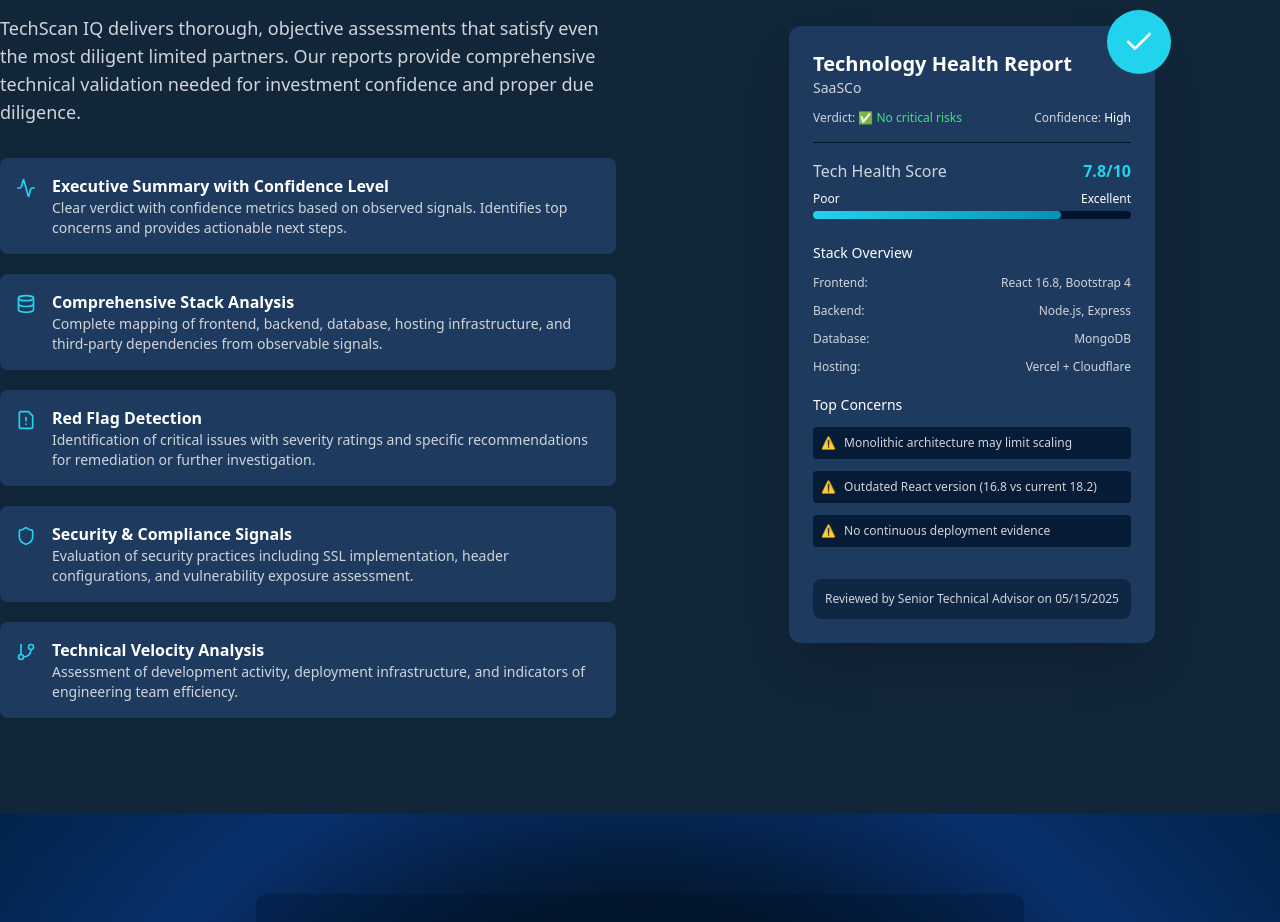
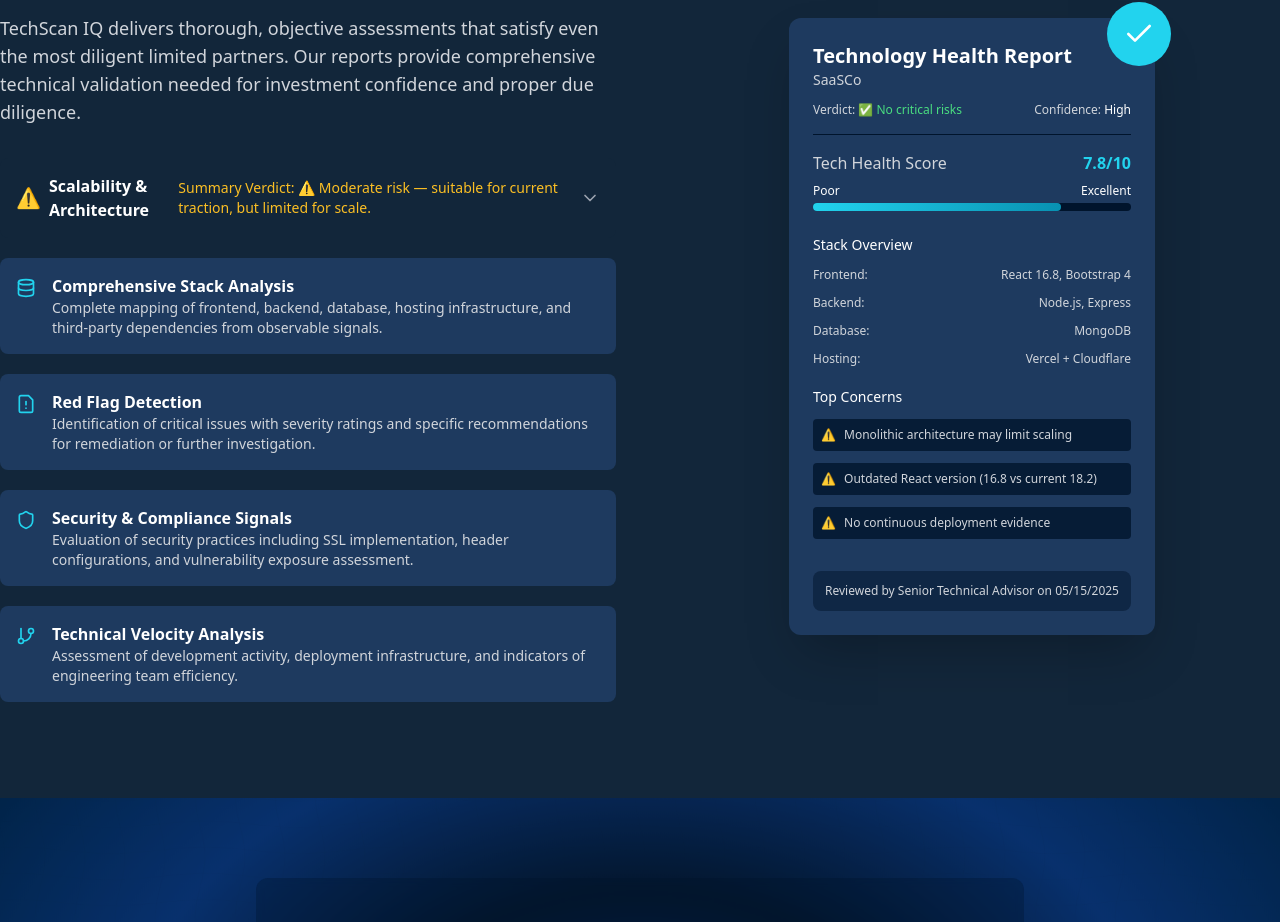
Before and after one commit to joseph-karim/techscaniq-site, a React (Vite) app: page / in a window 1280 px wide. Shown: the part 2302-3224 px from the top of the page. Built offline with nearby package versions, Linux system fonts and the light colour scheme.

Commit message:
Create RiskReversalDetailTab Component and Update Landing Page

```diff
--- /dev/null
+++ b/src/components/techscan/RiskReversalDetailTab.tsx
@@ -0,0 +1,145 @@
+import { useState } from 'react'
+import { ChevronDown, ChevronUp, PackageCheck, Network, GitBranch, Server, AlertCircle } from 'lucide-react'
+
+type RiskReversalDetailTabProps = {
+  title: string
+  riskLevel: 'low' | 'moderate' | 'high' | 'critical'
+  emoji: string
+  className?: string
+}
+
+export function RiskReversalDetailTab({
+  title,
+  riskLevel,
+  emoji,
+  className,
+}: RiskReversalDetailTabProps) {
+  const [isExpanded, setIsExpanded] = useState(false)
+
+  const getRiskColor = (risk: string) => {
+    switch (risk) {
+      case 'low':
+        return 'text-green-400'
+      case 'moderate':
+        return 'text-amber-400'
+      case 'high':
+        return 'text-orange-500'
+      case 'critical':
+        return 'text-red-500'
+      default:
+        return 'text-amber-400'
+    }
+  }
+
+  return (
+    <div className={`bg-[#12263A] rounded-lg transition-all overflow-hidden ${className}`}>
+      <div
+        className="p-4 cursor-pointer flex items-center justify-between"
+        onClick={() => setIsExpanded(!isExpanded)}
+      >
+        <div className="flex items-center">
+          <span className="text-xl mr-2">{emoji}</span>
+          <h4 className="font-bold text-white">{title}</h4>
+        </div>
+        <div className="flex items-center">
+          <span className={`mr-4 text-sm ${getRiskColor(riskLevel)}`}>
+            Summary Verdict: {emoji} {riskLevel.charAt(0).toUpperCase() + riskLevel.slice(1)} risk — suitable for current traction, but limited for scale.
+          </span>
+          <button className="text-gray-400 hover:text-white transition-colors">
+            {isExpanded ? <ChevronUp className="h-5 w-5" /> : <ChevronDown className="h-5 w-5" />}
+          </button>
+        </div>
+      </div>
+
+      {isExpanded && (
+        <div className="overflow-hidden transition-all duration-300 animate-in fade-in-0" style={{ animationDuration: '300ms' }}>
+          <div className="p-4 space-y-6 bg-[#12263A]">
+            {/* Code Structure & Modularity */}
+            <div className="rounded-lg bg-[#1E3A5F] p-4">
+              <div className="flex items-center mb-3">
+                <PackageCheck className="h-5 w-5 text-[#22D3EE] mr-2" />
+                <h5 className="font-semibold text-white">🧱 Code Structure & Modularity</h5>
+              </div>
+              <ul className="space-y-2 text-[#D1D5DB] text-sm pl-7">
+                <li className="list-disc">Monolithic architecture (single JS bundle, no modular loading)</li>
+                <li className="list-disc">No microservices or containerization</li>
+                <li className="list-disc">Limited ability to scale features independently</li>
+              </ul>
+            </div>
+
+            {/* API Design & Documentation */}
+            <div className="rounded-lg bg-[#1E3A5F] p-4">
+              <div className="flex items-center mb-3">
+                <Network className="h-5 w-5 text-[#22D3EE] mr-2" />
+                <h5 className="font-semibold text-white">🕸 API Design & Documentation</h5>
+              </div>
+              <ul className="space-y-2 text-[#D1D5DB] text-sm pl-7">
+                <li className="list-disc">REST endpoints inferred from behavior layer</li>
+                <li className="list-disc">No Swagger/OpenAPI schemas</li>
+                <li className="list-disc">Single-point risks: auth & billing</li>
+              </ul>
+            </div>
+
+            {/* DevOps & Deployment Maturity */}
+            <div className="rounded-lg bg-[#1E3A5F] p-4">
+              <div className="flex items-center mb-3">
+                <GitBranch className="h-5 w-5 text-[#22D3EE] mr-2" />
+                <h5 className="font-semibold text-white">⚙️ DevOps & Deployment Maturity</h5>
+              </div>
+              <ul className="space-y-2 text-[#D1D5DB] text-sm pl-7">
+                <li className="list-disc">Basic CI via GitHub Actions</li>
+                <li className="list-disc">Manual deployment inferred</li>
+                <li className="list-disc">No advanced rollout mechanisms (e.g. blue/green)</li>
+              </ul>
+            </div>
+
+            {/* Infrastructure Flexibility */}
+            <div className="rounded-lg bg-[#1E3A5F] p-4">
+              <div className="flex items-center mb-3">
+                <Server className="h-5 w-5 text-[#22D3EE] mr-2" />
+                <h5 className="font-semibold text-white">🔧 Infrastructure Flexibility</h5>
+              </div>
+              <ul className="space-y-2 text-[#D1D5DB] text-sm pl-7">
+                <li className="list-disc">Hosted on Vercel (fast, but less backend control)</li>
+                <li className="list-disc">No autoscaling, no orchestration (Kubernetes absent)</li>
+                <li className="list-disc">MVP-optimized but not Series A-ready</li>
+              </ul>
+            </div>
+
+            {/* Tech Debt Warning */}
+            <div className="rounded-lg bg-[#1E3A5F] p-4">
+              <div className="flex items-center mb-3">
+                <AlertCircle className="h-5 w-5 text-[#22D3EE] mr-2" />
+                <h5 className="font-semibold text-white">📊 Tech Debt Warning</h5>
+              </div>
+              <ul className="space-y-2 text-[#D1D5DB] text-sm pl-7">
+                <li className="list-disc">Bootstrap 4 usage = stack age</li>
+                <li className="list-disc">No visible automated test coverage</li>
+                <li className="list-disc">Likely manual QA processes</li>
+              </ul>
+            </div>
+
+            {/* Analyst Commentary */}
+            <div className="rounded-lg bg-[#0A1A2F] p-4 border border-[#1E3A5F]/50">
+              <h5 className="font-semibold text-white mb-2">🗣️ Analyst Commentary</h5>
+              <p className="text-[#D1D5DB] text-sm italic">
+                "The team has clearly optimized for speed and iteration — but future-proofing is limited.
+                Without architectural modularity or robust CI/CD, this product may struggle to scale with
+                customer volume or engineering headcount. Investors should press for a tech roadmap addressing
+                refactoring and devops maturity before Series A."
+              </p>
+              <div className="flex justify-end mt-3">
+                <button className="text-xs text-[#22D3EE] hover:underline flex items-center">
+                  Copy to clipboard
+                  <svg className="ml-1 h-3 w-3" fill="none" viewBox="0 0 24 24" stroke="currentColor">
+                    <path strokeLinecap="round" strokeLinejoin="round" strokeWidth={2} d="M8 5H6a2 2 0 00-2 2v12a2 2 0 002 2h10a2 2 0 002-2v-1M8 5a2 2 0 002-2h2a2 2 0 012 2m0 0h2a2 2 0 012 2v3m2 4H10m0 0l3-3m-3 3l3 3" />
+                  </svg>
+                </button>
+              </div>
+            </div>
+          </div>
+        </div>
+      )}
+    </div>
+  )
+}
--- a/src/components/techscan/landing-page.tsx
+++ b/src/components/techscan/landing-page.tsx
@@ -2,6 +2,7 @@
 import { ArrowRight, Check, Clock, FileWarning, PhoneOff as MoneyOff, Scan, Rows as Browser, FileCheck, Shield, Activity, Database, GitBranch } from "lucide-react"
 import { AnimatedBackground } from "./animated-background"
 import { TechHealthDashboard } from "./TechHealthDashboard"
+import { RiskReversalDetailTab } from "./RiskReversalDetailTab"
 
 export function TechScanLandingPage() {
   return (
@@ -148,17 +149,12 @@
               </p>
 
               <div className="space-y-5">
-                <div className="bg-[#1E3A5F] p-4 rounded-lg hover:shadow-md transition-all hover:shadow-cyan-500/10">
-                  <div className="flex items-start">
-                    <div className="mr-4 text-[#22D3EE] mt-1">
-                      <Activity className="h-5 w-5" />
-                    </div>
-                    <div>
-                      <h4 className="font-bold text-white">Executive Summary with Confidence Level</h4>
-                      <p className="text-sm text-[#D1D5DB]">Clear verdict with confidence metrics based on observed signals. Identifies top concerns and provides actionable next steps.</p>
-                    </div>
-                  </div>
-                </div>
+                <RiskReversalDetailTab
+                  title="Scalability & Architecture"
+                  riskLevel="moderate"
+                  emoji="⚠️"
+                  className="hover:shadow-md transition-all hover:shadow-cyan-500/10"
+                />
 
                 <div className="bg-[#1E3A5F] p-4 rounded-lg hover:shadow-md transition-all hover:shadow-cyan-500/10">
                   <div className="flex items-start">
```
